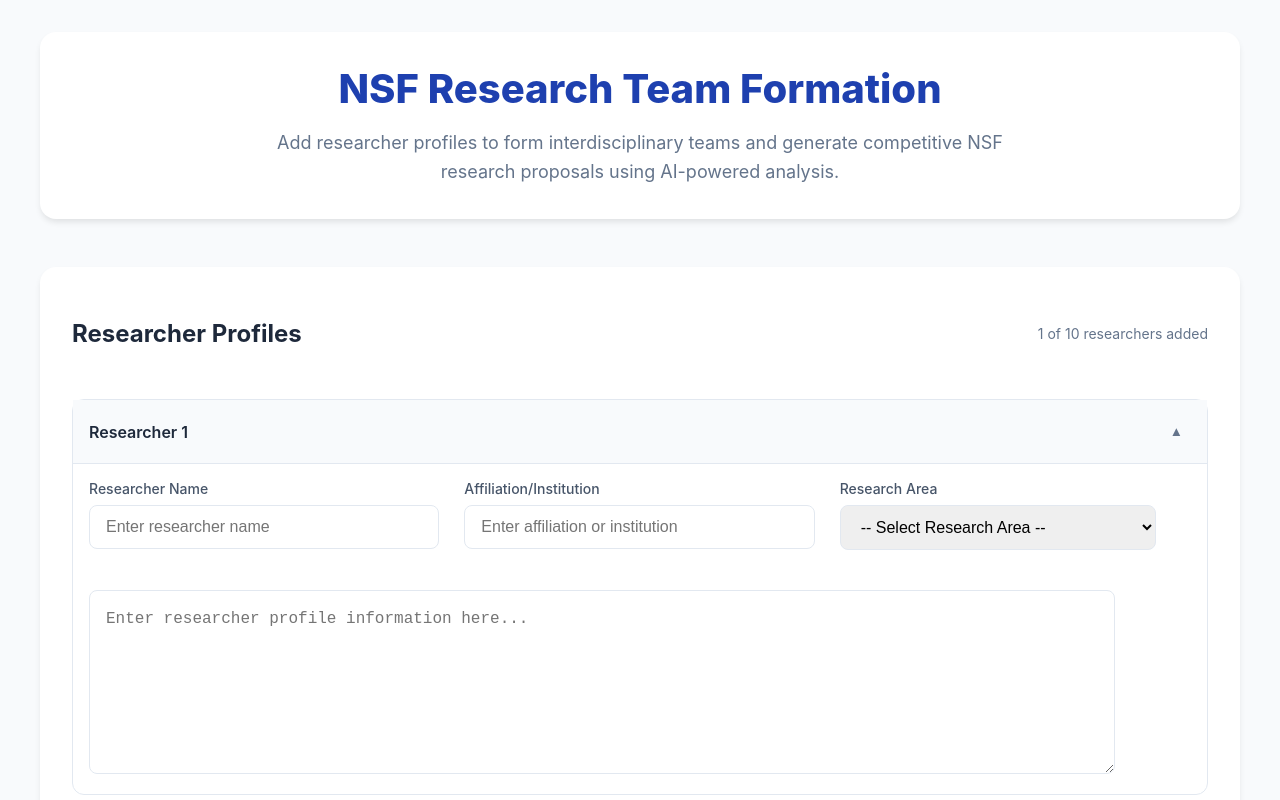
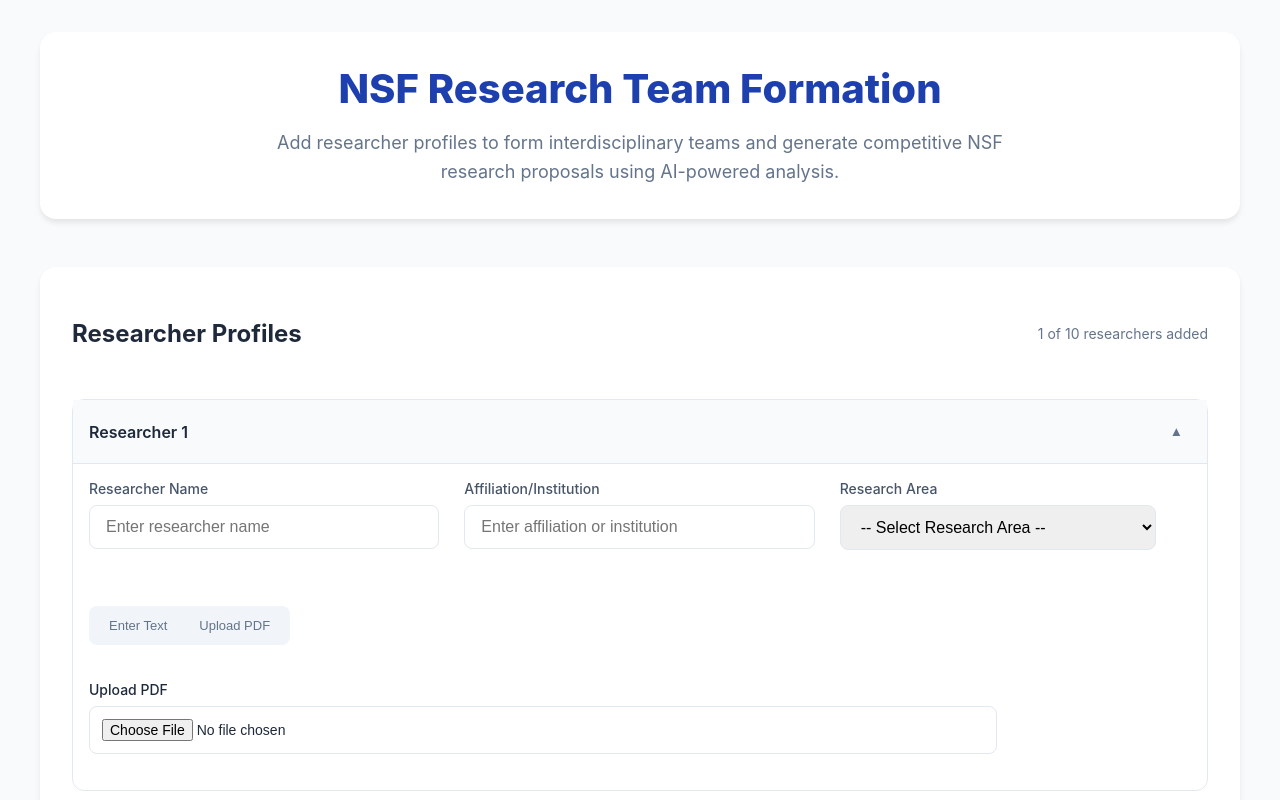
Before and after one commit to Akshay0701/NSFProject, a React (Create React App) app: page / in a window 1280 px wide. Shown: the top 800 px of the page. Built offline with nearby package versions, Linux system fonts and the light colour scheme.

Commit message:
upload pdf update

```diff
--- a/src/homepage/HomePage.css
+++ b/src/homepage/HomePage.css
@@ -281,3 +281,110 @@
     gap: 0.5rem;
   }
 }
+
+/* HomePage.css - Improved PDF Upload Section Styles */
+/* PDF Section - Clean & Minimal */
+.pdf-upload-section {
+  margin: 1.25rem 0;
+  width: 80%;
+}
+
+.pdf-upload-section label {
+  display: block;
+  font-size: 0.875rem;
+  font-weight: 500;
+  color: var(--text-color);
+  margin-bottom: 0.5rem;
+}
+
+.pdf-upload-section input[type="file"] {
+  width: 100%;
+  padding: 0.75rem;
+  border: 1px solid var(--border-color);
+  border-radius: 0.5rem;
+  background: white;
+  font-size: 0.875rem;
+  cursor: pointer;
+  transition: border-color 0.15s ease;
+}
+
+.pdf-upload-section input[type="file"]:hover {
+  border-color: #94a3b8;
+}
+
+.pdf-upload-section input[type="file"]:focus {
+  outline: none;
+  border-color: var(--primary-color);
+  box-shadow: 0 0 0 3px rgba(59, 130, 246, 0.1);
+}
+
+.pdf-filename {
+  margin-top: 0.5rem;
+  font-size: 0.8125rem;
+  color: #64748b;
+  padding-left: 0.25rem;
+}
+
+/* Input Method Toggle - Simplified */
+.input-method-toggle {
+  display: inline-flex;
+  margin: 1rem 0;
+  background: #f1f5f9;
+  border-radius: 0.5rem;
+  padding: 0.25rem;
+}
+
+.toggle-option {
+  padding: 0.5rem 1rem;
+  border: none;
+  background: transparent;
+  font-size: 0.8125rem;
+  font-weight: 500;
+  color: #64748b;
+  cursor: pointer;
+  border-radius: 0.25rem;
+  transition: all 0.15s ease;
+}
+
+.toggle-option.active {
+  background: white;
+  color: var(--primary-color);
+  box-shadow: 0 1px 2px rgba(0, 0, 0, 0.05);
+}
+
+/* Loading State - Subtle */
+.loading-indicator {
+  display: inline-flex;
+  align-items: center;
+  font-size: 0.8125rem;
+  color: #64748b;
+  padding: 0.5rem 0;
+}
+
+.loading-spinner {
+  width: 1rem;
+  height: 1rem;
+  border: 2px solid rgba(59, 130, 246, 0.2);
+  border-top-color: var(--primary-color);
+  border-radius: 50%;
+  margin-right: 0.5rem;
+  animation: spin 1s linear infinite;
+}
+
+/* Status Messages - Minimal */
+.pdf-status-message {
+  font-size: 0.8125rem;
+  margin-top: 0.5rem;
+  padding: 0.5rem;
+  border-radius: 0.25rem;
+}
+
+.pdf-status-message.success {
+  color: #166534;
+  background: #f0fdf4;
+}
+
+.pdf-status-message.error {
+  color: #b91c1c;
+  background: #fef2f2;
+}
--- a/src/homepage/HomePage.js
+++ b/src/homepage/HomePage.js
@@ -41,7 +41,9 @@
   affiliation: '',
   researchArea: '',
   text: '',
-  expanded: true
+  pdfFile: null, // Added to store the uploaded PDF file
+  expanded: true,
+  isProcessingPDF: false // Added to track PDF processing state (for UI feedback)
 };
 
 const ResearcherProfile = ({
@@ -57,7 +59,16 @@
   };
 
   const handleTextChange = (e) => {
-    updateProfile(index, { ...profile, text: e.target.value });
+    updateProfile(index, { ...profile, text: e.target.value, pdfFile: null }); // Clear pdfFile if text is manually edited
+  };
+
+  const handlePDFUpload = (e) => {
+    const file = e.target.files[0];
+    if (file && file.type === 'application/pdf') {
+      updateProfile(index, { ...profile, pdfFile: file, text: '' }); // Store file and clear text
+    } else {
+      alert('Please upload a valid PDF file');
+    }
   };
 
   return (
@@ -117,6 +128,22 @@
             </div>
           </div>
 
+          <div className="input-method-toggle">
+            <button
+              className={`toggle-option ${profile.inputMethod === 'text' ? 'active' : ''}`}
+              onClick={() => updateProfile(index, { ...profile, inputMethod: 'text' })}
+            >
+              Enter Text
+            </button>
+            <button
+              className={`toggle-option ${profile.inputMethod === 'pdf' ? 'active' : ''}`}
+              onClick={() => updateProfile(index, { ...profile, inputMethod: 'pdf' })}
+            >
+              Upload PDF
+            </button>
+          </div>
+
+          {profile.inputMethod === 'text' ? (
             <div className="text-input-section">
               <textarea
                 placeholder="Enter researcher profile information here..."
@@ -124,8 +151,33 @@
                 onChange={handleTextChange}
                 className="text-area"
                 rows="6"
-            ></textarea>
+              />
             </div>
+          ) : (
+            <div className="pdf-upload-section">
+              {profile.isProcessingPDF && (
+                <div className="loading-indicator">
+                  <span className="loading-spinner" /> Processing PDF...
+                </div>
+              )}
+              <label htmlFor={`pdf-upload-${index}`}>Upload PDF</label>
+              <input
+                id={`pdf-upload-${index}`}
+                type="file"
+                accept=".pdf"
+                onChange={handlePDFUpload}
+              />
+              {profile.pdfFile && (
+                <p className="pdf-filename">Selected: {profile.pdfFile.name}</p>
+              )}
+              {profile.text && (
+                <div className="pdf-preview-text">
+                  <h4>Extracted Text Preview:</h4>
+                  <p>{profile.text.length > 200 ? `${profile.text.substring(0, 200)}...` : profile.text}</p>
+                </div>
+              )}
+            </div>
+          )}
 
           {!isFirst && (
             <div className="remove-profile-container">
@@ -169,20 +221,28 @@
     setProfiles(updatedProfiles);
   };
 
-  // Function to call the extract_interests API
   const callExtractInterestsAPI = async (profiles) => {
+    const formData = new FormData();
+
+    // Prepare profiles data without the pdfFile object (only name and description)
     const apiData = profiles.map(profile => ({
       name: profile.name,
       description: profile.text
     }));
 
-    const response = await fetch('/api/nsf/extract_interests', {
+    // Append profiles as JSON string
+    formData.append('profiles', JSON.stringify(apiData));
+
+    // Append PDF files with corresponding indices
+    profiles.forEach((profile, index) => {
+      if (profile.pdfFile) {
+        formData.append(`pdf${index}`, profile.pdfFile);
+      }
+    });
+
+    const response = await fetch('/api/nsf/nsf/extract_interests', {
       method: 'POST',
-      mode: "cors",
-      headers: {
-        'Content-Type': 'application/json',
-      },
-      body: JSON.stringify(apiData),
+      body: formData, // No headers needed, FormData sets Content-Type automatically
     });
 
     if (!response.ok) {
@@ -195,15 +255,16 @@
   const handleSubmit = async () => {
     // Check for empty required fields
     const hasEmptyRequiredFields = profiles.some(profile => {
-      return !profile.name || !profile.affiliation || !profile.researchArea || !profile.text.trim();
+      return !profile.name || !profile.affiliation || !profile.researchArea ||
+             (!profile.text.trim() && !profile.pdfFile);
     });
 
     if (hasEmptyRequiredFields) {
-      alert('Please fill in all required fields for each researcher profile');
+      alert('Please fill in all required fields and provide either text or a PDF for each researcher profile');
       return;
     }
 
-    setIsLoading(true); // Show loading indicator
+    setIsLoading(true);
 
     try {
       const apiResponse = await callExtractInterestsAPI(profiles);
@@ -212,22 +273,23 @@
       alert('Error extracting research interests. Please try again.');
       console.error(error);
     } finally {
-      setIsLoading(false); // Hide loading indicator
+      setIsLoading(false);
     }
-
   };
 
-  const hasValidData = profiles.some(profile => profile.text.trim() !== '');
+  const hasValidData = profiles.some(profile => profile.text.trim() !== '' || profile.pdfFile);
 
   return (
     <div className="homepage">
       <div className="container">
           <div className="hero-section">
+            <div className="hero-content">
               <h1>NSF Research Team Formation</h1>
               <p>
                 Add researcher profiles to form interdisciplinary teams and generate
                 competitive NSF research proposals using AI-powered analysis.
               </p>
+            </div>
           </div>
 
         <div className="main-card">
```
Also changed, not shown: 2 other files (tests, documents, lock files or other folders). Lines whose indentation alone changed are shown as unchanged.
